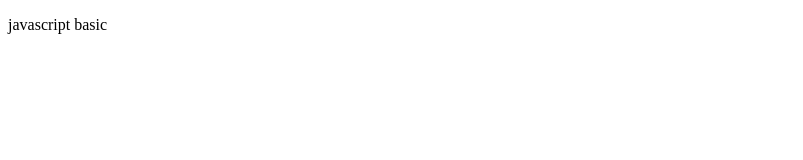
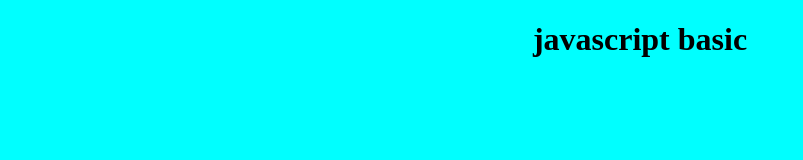
Before and after one commit to sanatanjena1/now, a plain HTML site: page index.html in a window 1280 px wide. Shown: the whole page, without its empty margins (0-803 px from the left). Drawn offline with Linux system fonts and the light colour scheme.

Commit message:
add color and text center

```diff
--- a/index.html
+++ b/index.html
@@ -5,7 +5,7 @@
     <meta name="viewport" content="width=device-width, initial-scale=1.0">
     <title>Document</title>
 </head>
-<body>
-    <p>javascript basic</p>
+<body bgcolor="cyan">
+    <h1 style="text-align: center;">javascript basic</h1>
 </body>
 </html>
```
